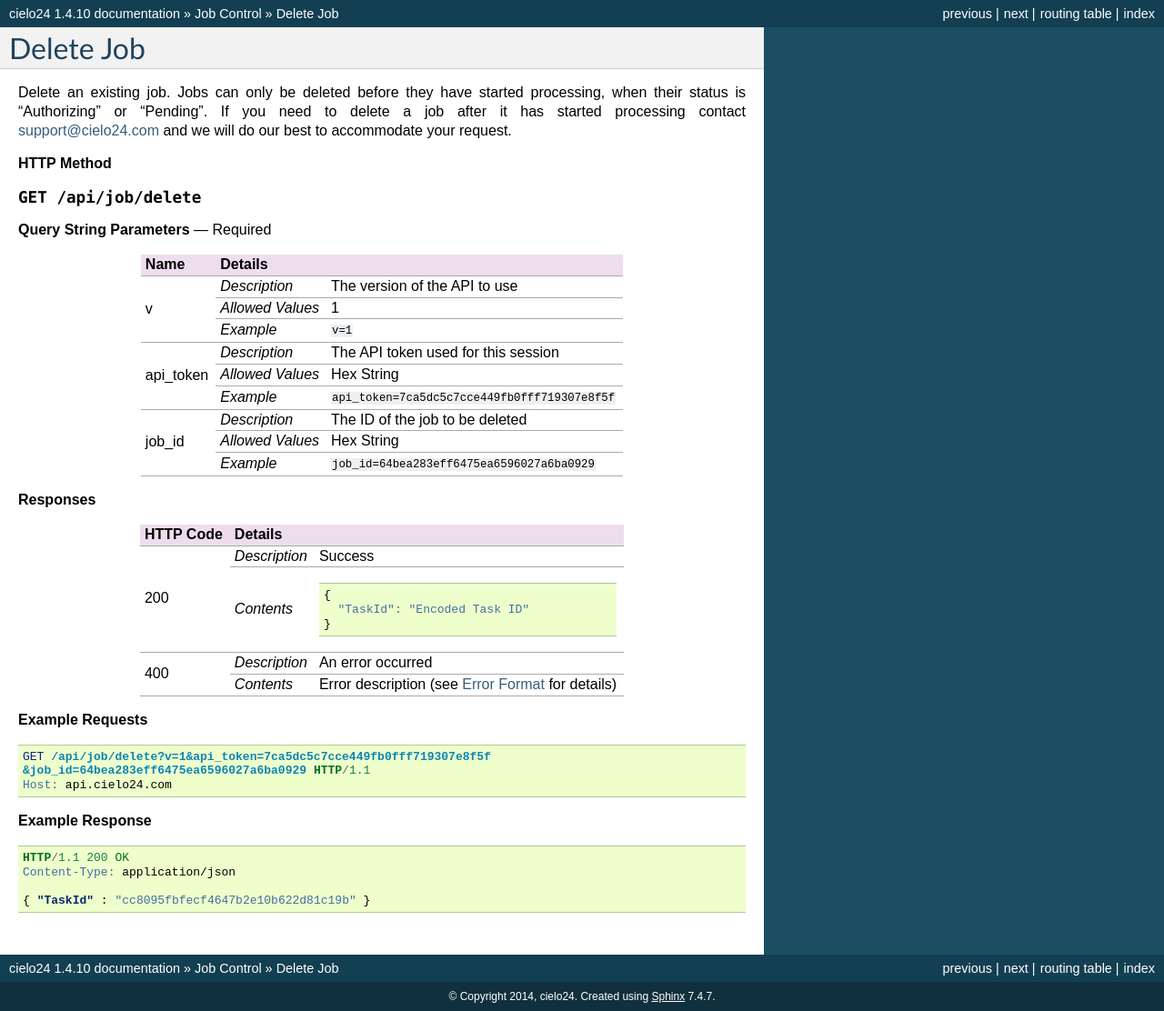
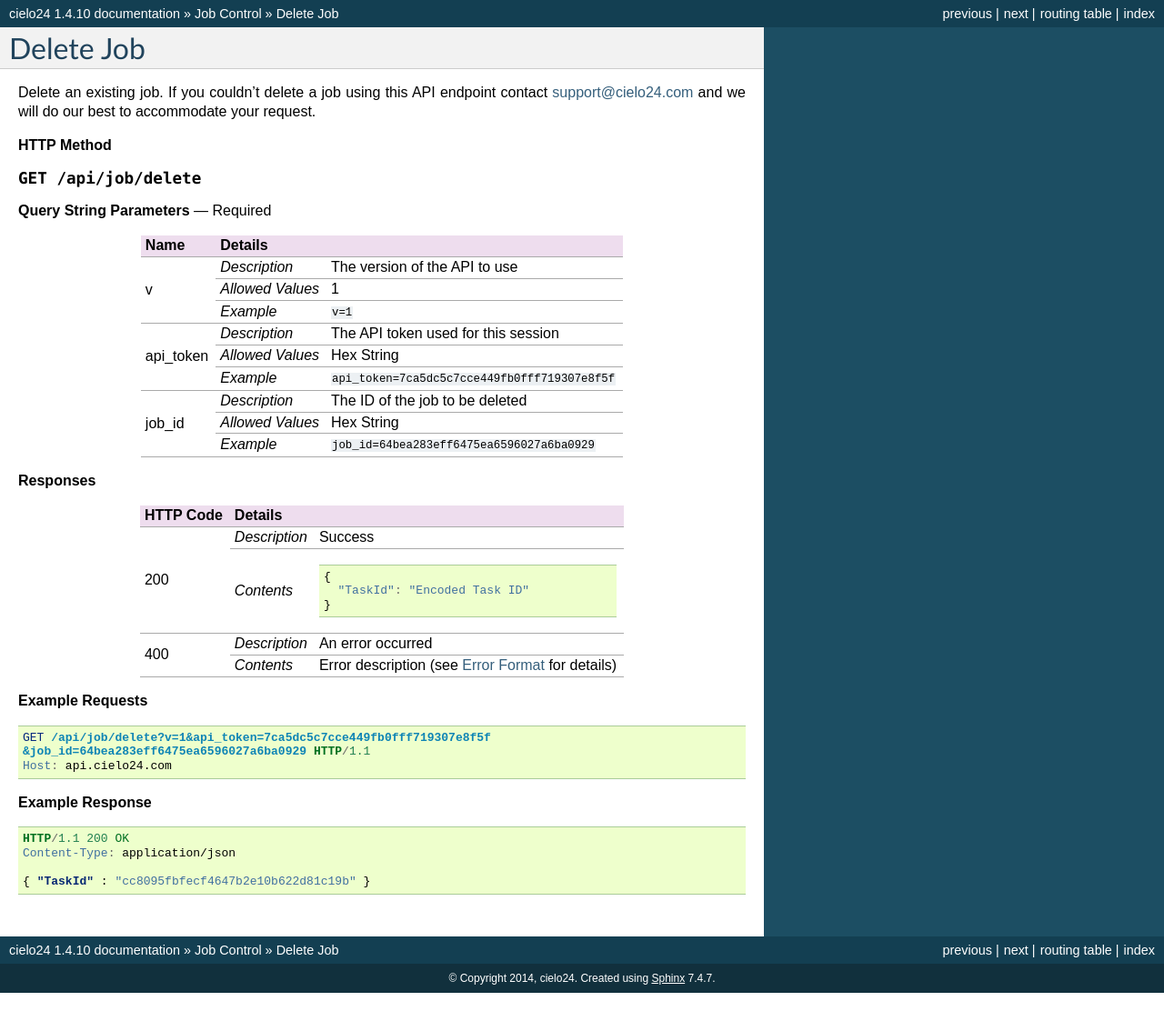
Before and after one commit to cielo24/Docs, a Sphinx documentation site: the page built from api/source/job_control/delete_job.rst, in a window 1280 px wide. Shown: the whole page at 91% size. Built offline with Sphinx 7.4.7, drawn with Linux system fonts in a browser that asks for light colours.

Commit message:
doc(DEV-2008): Correct the Delete Job endpoint description

```diff
--- a/api/source/job_control/delete_job.rst
+++ b/api/source/job_control/delete_job.rst
@@ -2,9 +2,7 @@ Delete Job
 ==========
 
 Delete an existing job.
-Jobs can only be deleted before they have started processing,
-when their status is "Authorizing" or "Pending".
-If you need to delete a job after it has started processing
+If you couldn't delete a job using this API endpoint
 contact `support@cielo24.com <mailto:support@cielo24.com>`_
 and we will do our best to accommodate your request.
 
```
